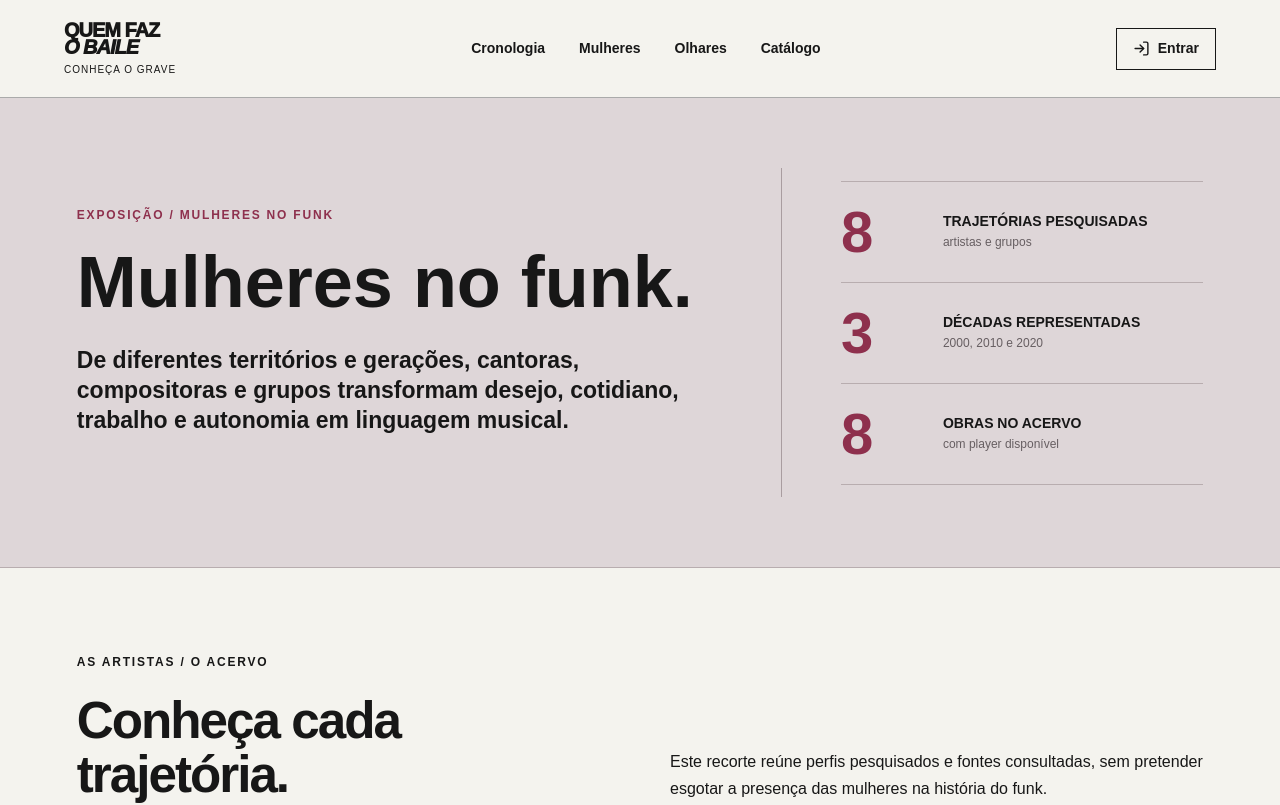
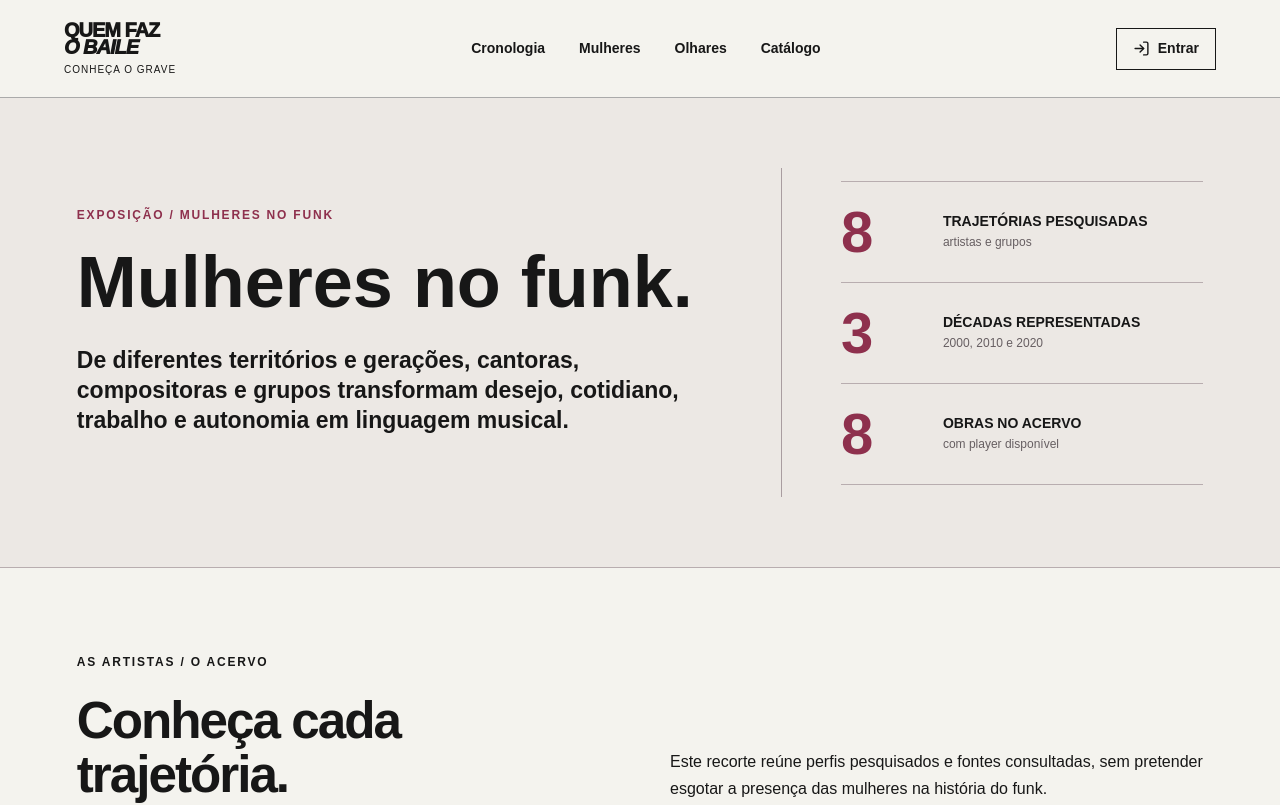
Before and after one commit to JuanOliveiraf/quem-faz-o-baile, a React (Vite) app: page /mulheres in a window 1280 px wide. Shown: the top 805 px of the page. Built offline with nearby package versions, Linux system fonts and the light colour scheme; no server answers.

Commit message:
style: padroniza fundo da secao de mulheres

```diff
--- a/src/styles.css
+++ b/src/styles.css
@@ -10,7 +10,8 @@
 @media(max-width:430px){.detail-summary{font-size:18px}}
 
 /* Exposição Mulheres no Funk: direção sóbria e editorial. */
-.women-feature{background:#ece8e4;color:var(--ink);border-block:1px solid #c8c1bc}
+:root{--women-background:#ece8e4}
+.women-feature{background:var(--women-background);color:var(--ink);border-block:1px solid #c8c1bc}
 .women-feature .eyebrow{color:#8e304d}
 .women-hero .eyebrow{color:#8e304d}
 .women-feature-head{display:grid;grid-template-columns:1fr 1fr;gap:84px;align-items:end}
@@ -32,7 +33,7 @@
 .woman-navigation-icon{flex:none;color:#8e304d;transition:transform .2s}
 .woman-name:hover .woman-navigation-icon,.woman-row:hover .woman-navigation-icon{transform:translateX(3px)}
 .woman-name:hover{padding-left:10px;color:#8e304d}
-.women-hero{display:grid;grid-template-columns:1.25fr .75fr;min-height:470px;padding-top:70px;padding-bottom:70px;background:#ded6d8;color:var(--ink);border-bottom:1px solid #b8adaf}
+.women-hero{display:grid;grid-template-columns:1.25fr .75fr;min-height:470px;padding-top:70px;padding-bottom:70px;background:var(--women-background);color:var(--ink);border-bottom:1px solid #b8adaf}
 .women-hero-copy{display:flex;flex-direction:column;justify-content:center;padding-right:8%}
 .women-hero h1{max-width:760px;margin-bottom:28px;color:var(--ink);font-family:Arial,Helvetica,sans-serif;font-size:72px;font-weight:900;line-height:1;letter-spacing:0}
 .women-hero .lead{max-width:680px;font-size:23px}
```
